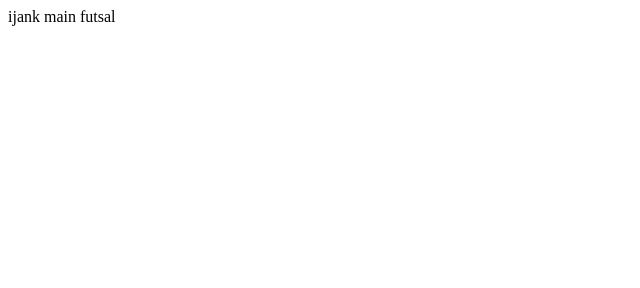
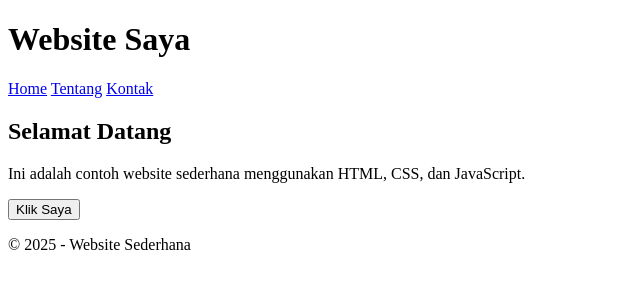
Before and after one commit to aprizangmaulana/aprizangmaulana.github.io, a plain HTML site: page index.html in a window 1280 px wide. Shown: the whole page, without its empty margins (0-640 px from the left). Drawn offline with Linux system fonts and the light colour scheme.

Commit message:
Update index.html

```diff
--- a/index.html
+++ b/index.html
@@ -1 +1,32 @@
-ijank main futsal
+<!DOCTYPE html>
+<html lang="id">
+<head>
+    <meta charset="UTF-8">
+    <title>Website Sederhana</title>
+    <link rel="stylesheet" href="style.css">
+</head>
+<body>
+
+    <header>
+        <h1>Website Saya</h1>
+        <nav>
+            <a href="#">Home</a>
+            <a href="#">Tentang</a>
+            <a href="#">Kontak</a>
+        </nav>
+    </header>
+
+    <main>
+        <h2>Selamat Datang</h2>
+        <p>Ini adalah contoh website sederhana menggunakan HTML, CSS, dan JavaScript.</p>
+
+        <button onclick="tampilPesan()">Klik Saya</button>
+    </main>
+
+    <footer>
+        <p>© 2025 - Website Sederhana</p>
+    </footer>
+
+    <script src="script.js"></script>
+</body>
+</html>
```
